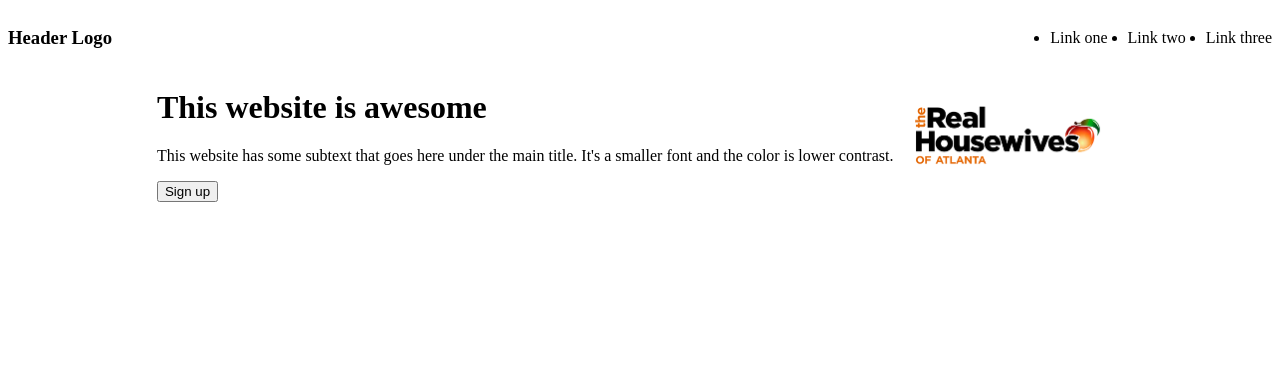
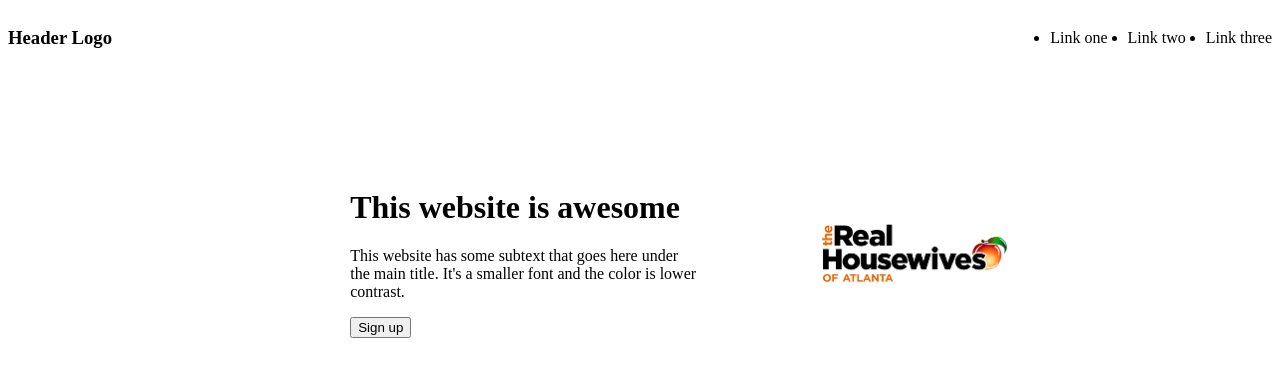
Before and after one commit to Angela-Strick/TOP-Landing-Page, a plain HTML site: page index.html in a window 1280 px wide. Drawn offline with Linux system fonts and the light colour scheme.

Commit message:
Content is centered, still working on centering the header.

```diff
--- a/style.css
+++ b/style.css
@@ -14,7 +14,7 @@ html, body {
   width: 100%;
 }
 
-.logo{
+.logo {
 display: flex;
 width: 100%;
   }
@@ -27,6 +27,10 @@ width: 100%;
 
 .content{
   display: block;
+  text-align: left;
+  word-wrap: wrap;
+  width: 350px;
+  margin: 100px;
 }
 
 .RHOA-logo{
```
